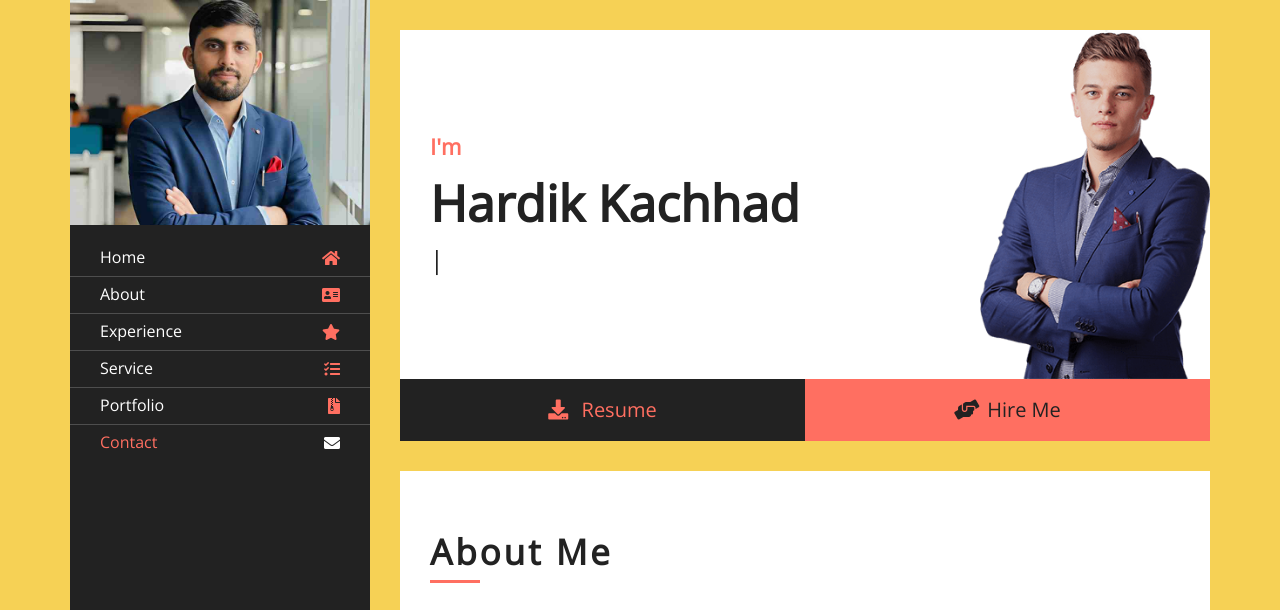
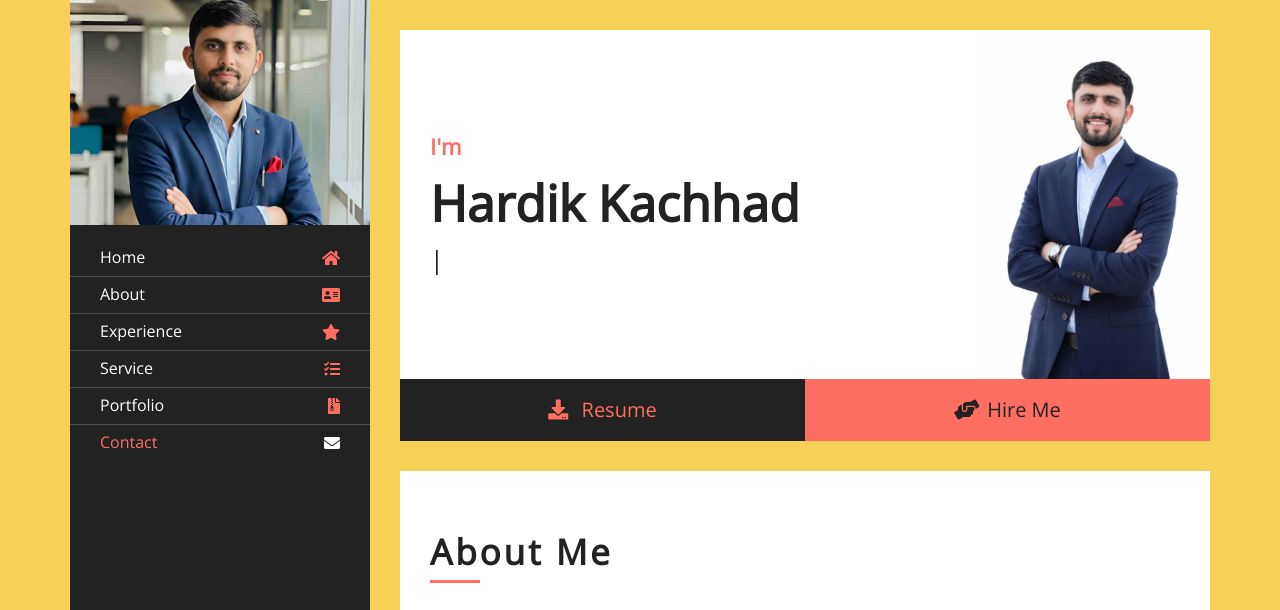
Before and after one commit to hardikkachhad/hardikkachhad.github.io, a plain HTML site: page index.html in a window 1280 px wide. Shown: the top 610 px of the page. Drawn offline with nearby package versions, Linux system fonts and the light colour scheme.

Commit message:
profile update

```diff
--- a/css/style.css
+++ b/css/style.css
@@ -314,7 +314,7 @@ a:focus {
 
 .header .content-inner {
     padding: 100px 30px;
-    background: url(../img/profile.png) right bottom no-repeat;
+    background: url(../img/abcd.jpeg) right bottom no-repeat;
     background-size: contain;
 }
 
```
Also changed, not shown: img/abcd.jpeg (added).
